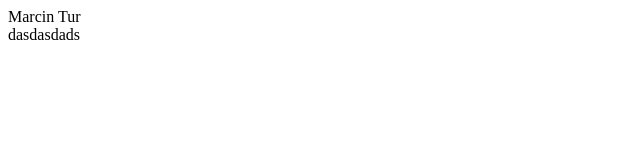
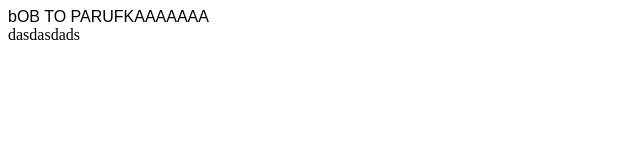
Before and after one commit to turkov1986/Marcin-projekt, a plain HTML site: page index.html in a window 1280 px wide. Shown: the whole page, without its empty margins (0-640 px from the left). Drawn offline with Linux system fonts and the light colour scheme.

Commit message:
change header

```diff
--- a/index.html
+++ b/index.html
@@ -10,7 +10,7 @@
 <body>
     <header>
 
-        Marcin Tur
+         bOB TO PARUFKAAAAAAA
     </header>
 
 
--- a/style.css
+++ b/style.css
@@ -0,0 +1,4 @@
+header {
+
+    font-family: arial;
+}
```
